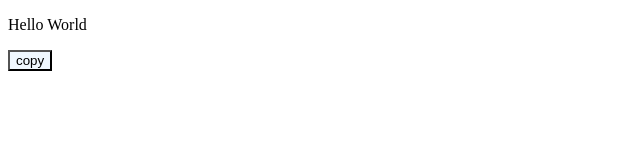
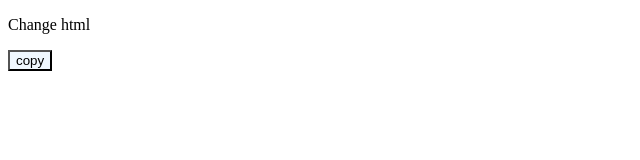
Before and after one commit to Alex-Choi0/Test_gitHub1, a website: page index.html in a window 1280 px wide. Shown: the full height of the page, 0-640 px from the left. Drawn offline with Linux system fonts and the light colour scheme.

Commit message:
addFile1 test discord

```diff
--- a/index.html
+++ b/index.html
@@ -7,7 +7,7 @@
     <title>Document</title>
 </head>
 <body>
-  <p>Hello World</p>
+  <p>Change html</p>
     <button onclick="myFunction('nothing1')" id="btn1" style= "background-color:aliceblue; color:black">copy</button>
 
 </body>
```
